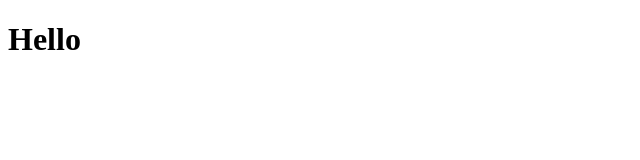
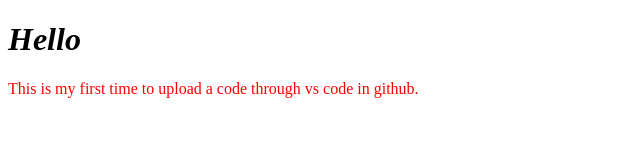
Before and after one commit to Rony163/second-repo, a plain HTML site: page index.html in a window 1280 px wide. Shown: the whole page, without its empty margins (0-640 px from the left). Drawn offline with Linux system fonts and the light colour scheme.

Commit message:
adding css file

```diff
--- a/index.html
+++ b/index.html
@@ -5,8 +5,10 @@
     <meta http-equiv="X-UA-Compatible" content="IE=edge">
     <meta name="viewport" content="width=device-width, initial-scale=1.0">
     <title>My second repository</title>
+    <link rel="stylesheet" href="style.css">
 </head>
 <body>
     <h1>Hello</h1>
+    <p>This is my first time to upload a code through vs code in github.</p>
 </body>
 </html>
--- /dev/null
+++ b/style.css
@@ -0,0 +1,6 @@
+p{
+    color: red;
+}
+h1{
+    font-style: italic;
+}
```
